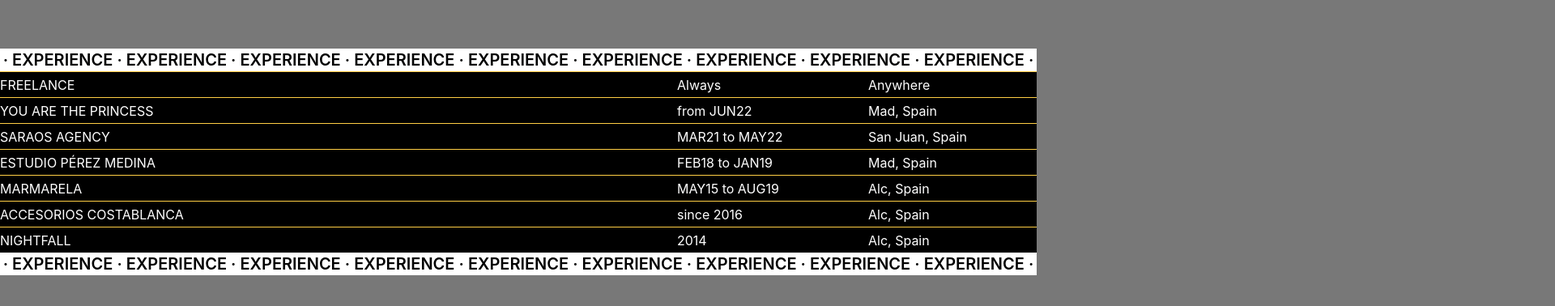
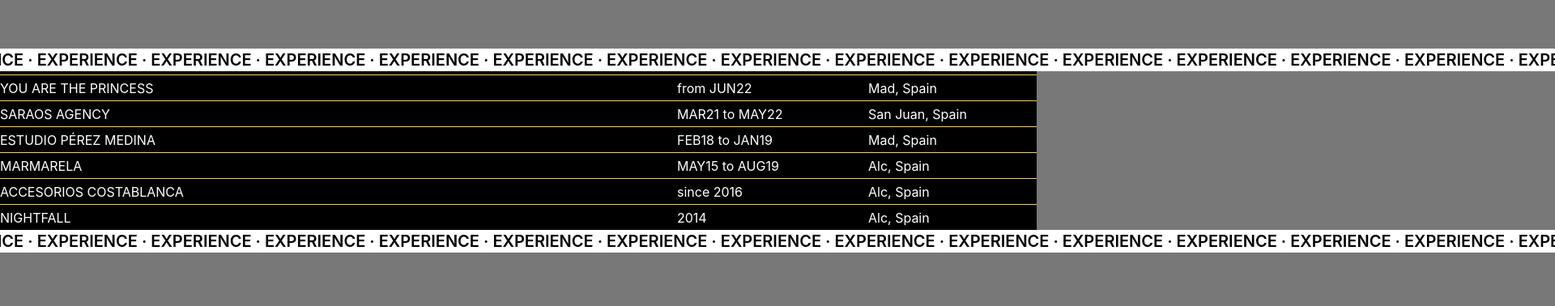
Before and after one commit to gitradonz/hectorlopez-portfolio, a React (Create React App) app: page /about in a window 1280 px wide. Shown: the part 1604-1982 px from the top of the page at 81% size, 1920 px wide, since content can reach past the window. Built offline with nearby package versions, Linux system fonts and the light colour scheme.

Commit message:
Added moving banners

```diff
--- a/src/index.css
+++ b/src/index.css
@@ -85,3 +85,18 @@
   -ms-user-select: none; /* IE10+/Edge */
   user-select: none; /* Standard */
 }
+
+.movingBanner {
+  position: absolute;
+  white-space: nowrap;
+  animation: animate 250s linear infinite;
+}
+
+@keyframes animate {
+  0%{
+    transform: translateX(0);
+  }
+  100%{
+    transform: translateX(-100%);
+  }
+}
--- a/src/sections/About.js
+++ b/src/sections/About.js
@@ -78,8 +78,18 @@
 
 const ExperienceBanner = () => {
   return (
-    <div className="h-7 bg-white text-xl font-semibold overflow-hidden">
+    <div className="h-7 bg-white text-xl font-semibold overflow-hidden movingBanner">
       · EXPERIENCE · EXPERIENCE · EXPERIENCE · EXPERIENCE · EXPERIENCE ·
+      EXPERIENCE · EXPERIENCE · EXPERIENCE · EXPERIENCE · EXPERIENCE ·
+      EXPERIENCE · EXPERIENCE · EXPERIENCE · EXPERIENCE · EXPERIENCE ·
+      EXPERIENCE · EXPERIENCE · EXPERIENCE · EXPERIENCE · EXPERIENCE ·
+      EXPERIENCE · EXPERIENCE · EXPERIENCE · EXPERIENCE · EXPERIENCE · ·
+      EXPERIENCE · EXPERIENCE · EXPERIENCE · EXPERIENCE · EXPERIENCE ·
+      EXPERIENCE · EXPERIENCE · EXPERIENCE · EXPERIENCE · EXPERIENCE ·
+      EXPERIENCE · EXPERIENCE · EXPERIENCE · EXPERIENCE · EXPERIENCE ·
+      EXPERIENCE · EXPERIENCE · EXPERIENCE · EXPERIENCE · EXPERIENCE ·
+      EXPERIENCE · EXPERIENCE · EXPERIENCE · EXPERIENCE · EXPERIENCE · ·
+      EXPERIENCE · EXPERIENCE · EXPERIENCE · EXPERIENCE · EXPERIENCE ·
       EXPERIENCE · EXPERIENCE · EXPERIENCE · EXPERIENCE · EXPERIENCE ·
       EXPERIENCE · EXPERIENCE · EXPERIENCE · EXPERIENCE · EXPERIENCE ·
       EXPERIENCE · EXPERIENCE · EXPERIENCE · EXPERIENCE · EXPERIENCE ·
```
